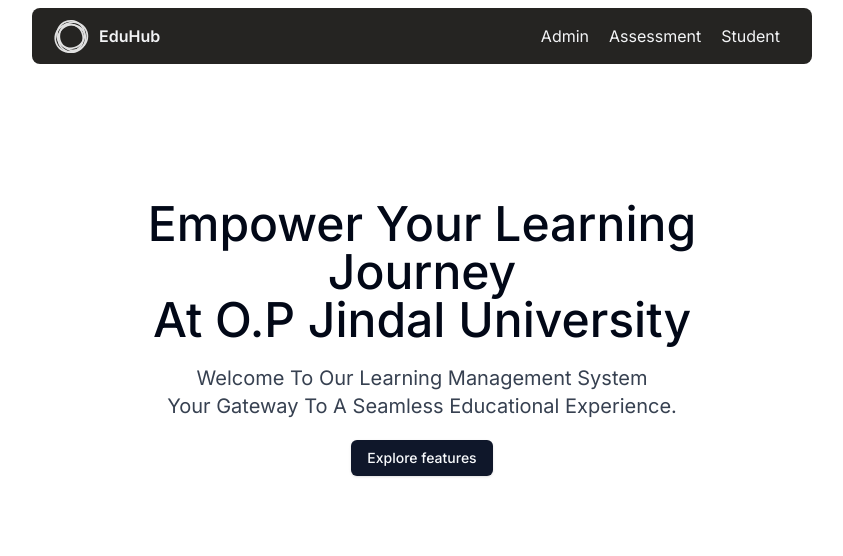
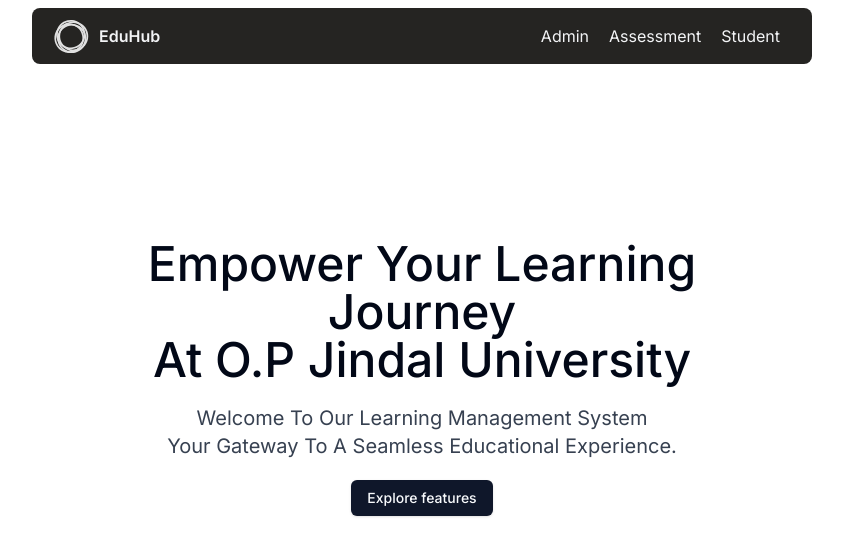
Before and after one commit to subrat611/EduHub-home, a Next.js app: page / in a window 1280 px wide. Shown: the top 556 px of the page, without its empty margins (218-1061 px from the left). Built offline with nearby package versions, Linux system fonts and the light colour scheme.

Commit message:
minor changes

```diff
--- a/src/components/HeroSection.tsx
+++ b/src/components/HeroSection.tsx
@@ -14,8 +14,7 @@
 
   return (
     <div className="h-screen w-full flex justify-center items-center">
-      <div className="h-[50vh] w-[50vw]">
-        <div className="flex flex-col justify-center items-center">
+      <div className="h-[40vh] w-[50vw] flex flex-col items-center">
         <p className="text-center text-5xl capitalize font-medium">
           Empower Your Learning Journey <br /> at o.p jindal university
         </p>
@@ -26,7 +25,6 @@
         <Button onClick={navigateToFeaturesSection}>Explore features</Button>
       </div>
     </div>
-    </div>
   );
 };
 
```
Lines whose indentation alone changed are shown as unchanged.
